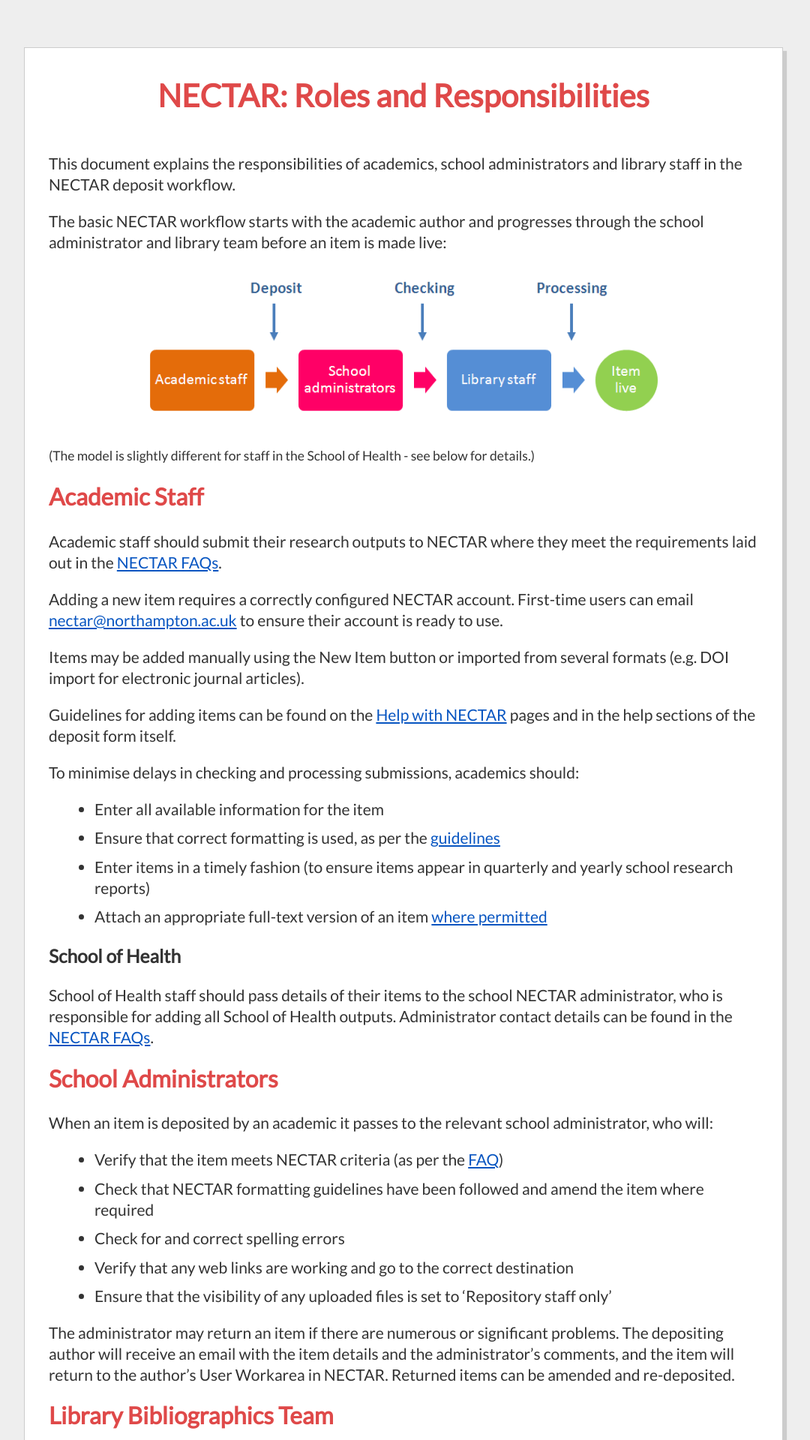
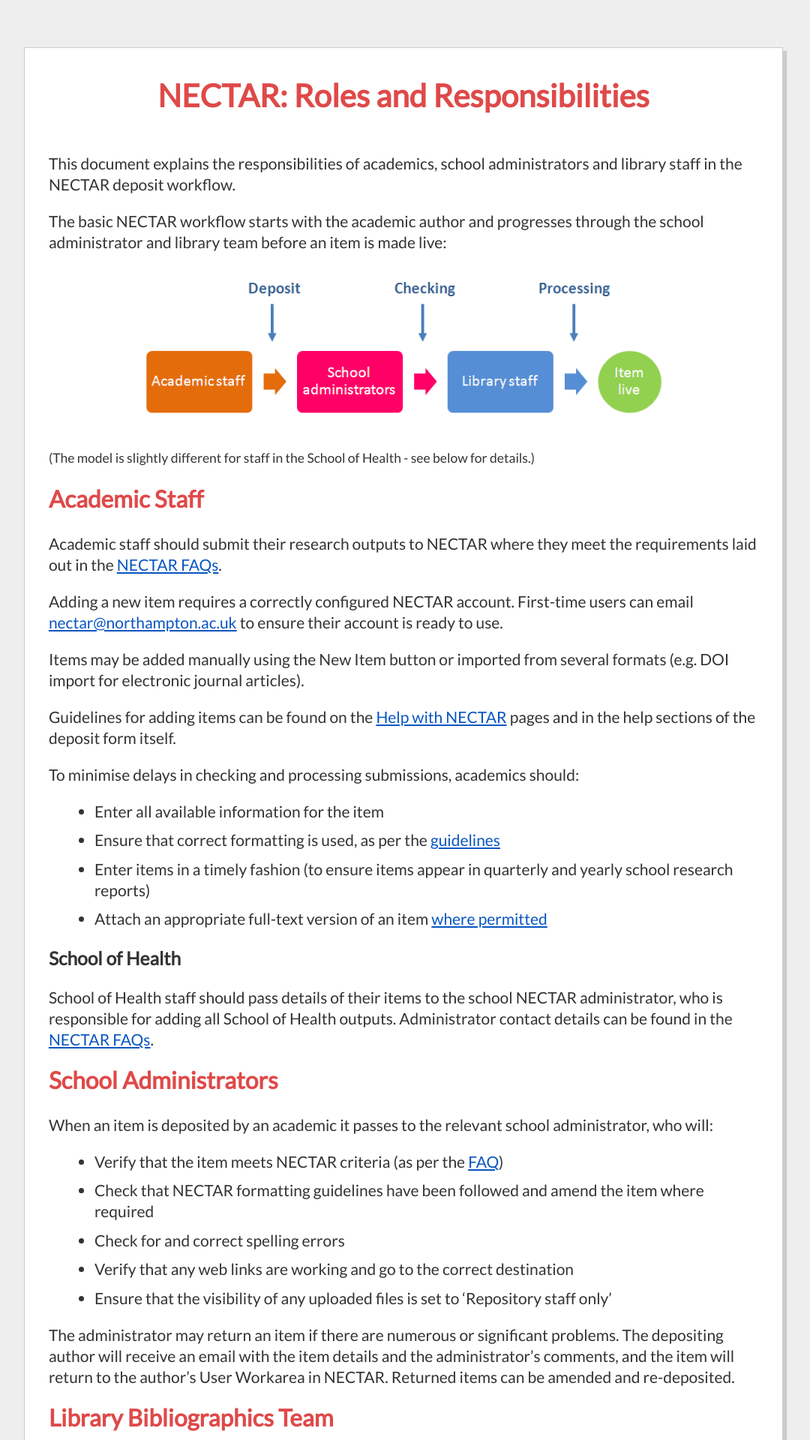
Before and after one commit to NickDimmock/nectar-roles, a Jekyll site: the page built from index.md, in a window 1280 px wide. Shown: the top 1920 px of the page at 75% size, without its empty margins (102-1182 px from the left). Built offline with Jekyll 4.4.1, drawn with Linux system fonts in a browser that asks for light colours; nearby versions of some CDN libraries; Markdown is read by kramdown in place of the engine named in the settings.

Commit message:
CSS image tweak

```diff
--- a/stylesheets/styles.css
+++ b/stylesheets/styles.css
@@ -50,6 +50,6 @@
 #workflow-img {
 	margin-left: auto;
 	margin-right: auto;
-	width: 700px;
+	max-width: 75%;
 	display: block;
 }
```
